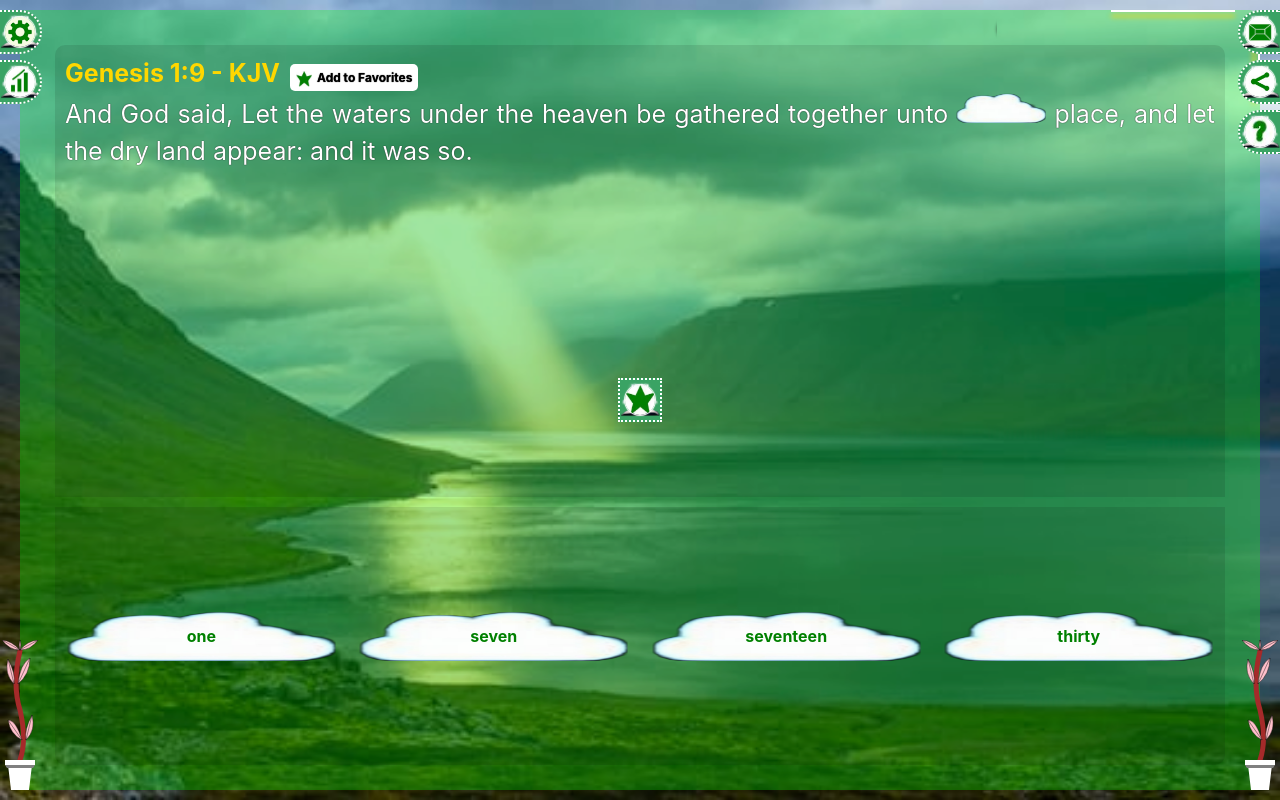
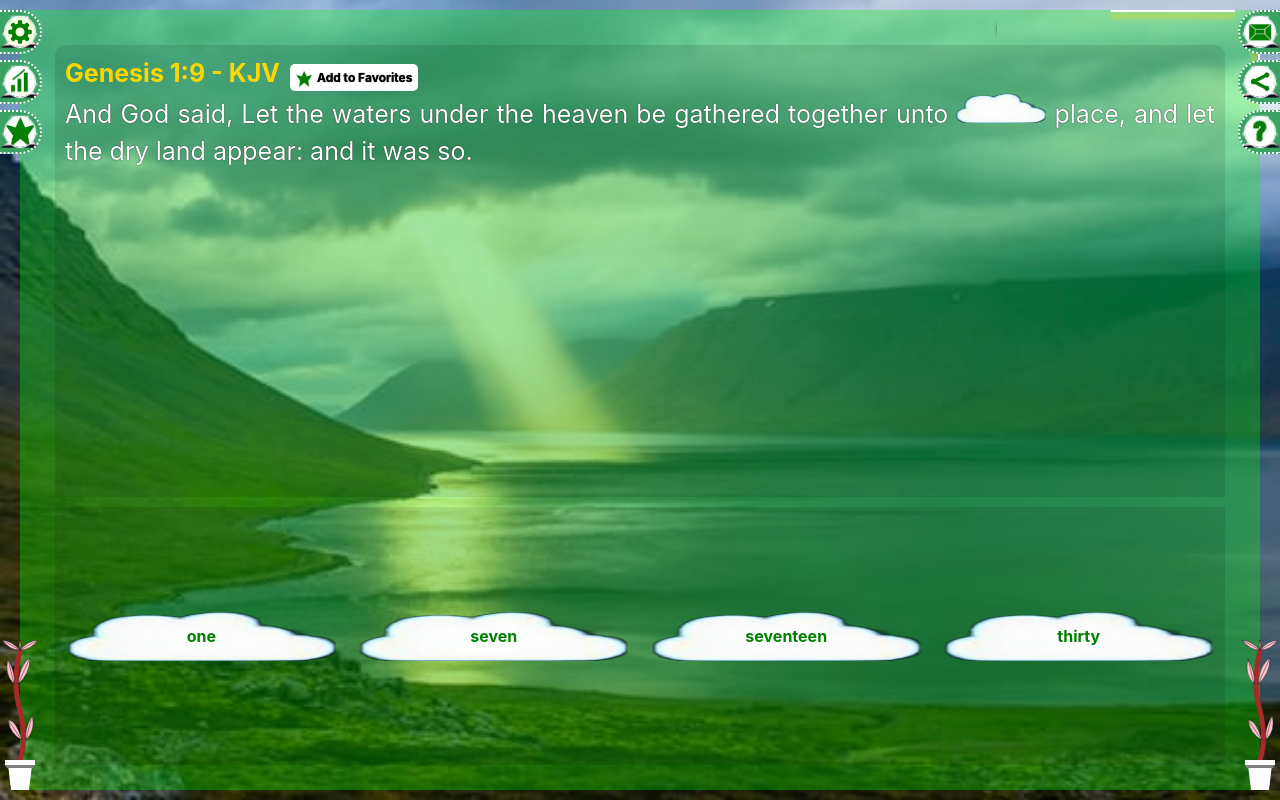
Before and after one commit to AnthonyMuthomi/anthonymuthomi.github.io, a plain HTML site: page index.html in a window 1280 px wide. Drawn offline with Linux system fonts and the light colour scheme.

Commit message:
Update one_pager.css

```diff
--- a/css/one_pager.css
+++ b/css/one_pager.css
@@ -450,7 +450,7 @@ border-radius: 50px 0 0 50px;
 top: 10px;
 right: 0px
 }
-.menu-favvs{
+.menu-favs{
 display:;
 border-left: none;
 border-radius: 0 50px 50px 0;
```
